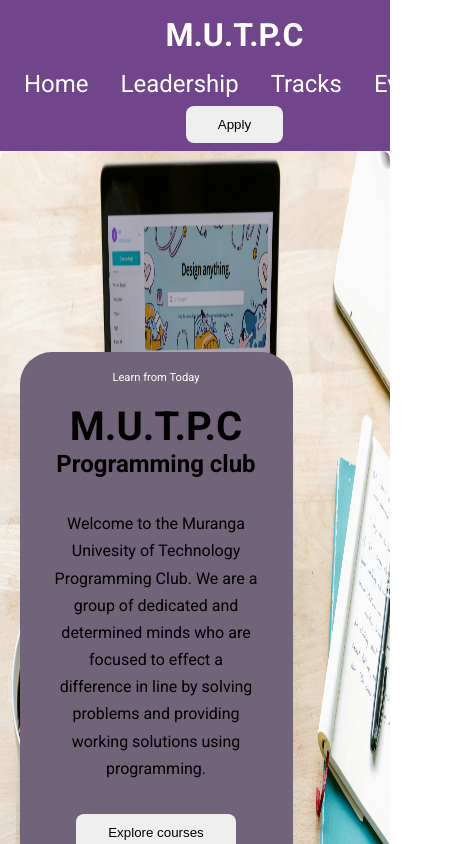
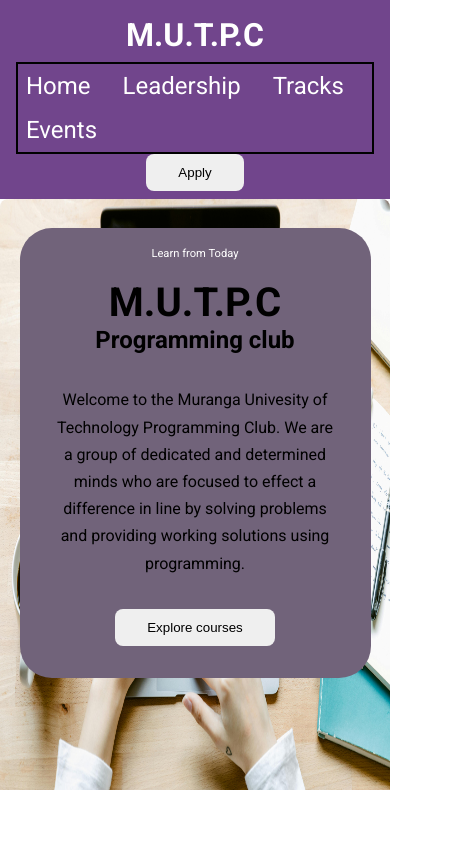
Before and after one commit to JulieWilly/muranga-university-programming-club_website, a React (Vite) app: page / in a window 390 px wide. Shown: the top 844 px of the page, 453 px wide, since content can reach past the window. Built offline with nearby package versions, Linux system fonts and the light colour scheme.

Commit message:
adding new responsiveness media queries

```diff
--- a/src/components/Header/homeSection.css
+++ b/src/components/Header/homeSection.css
@@ -15,10 +15,12 @@
   --black-color: #000000;
   --hover-color: #4e166f;
 }
+
 .header {
   display: flex;
   padding: 0.5rem 1rem;
   flex-direction: row;
+  width: 100%;
   flex-wrap: wrap;
   justify-content: space-around;
   align-items: center;
@@ -47,6 +49,8 @@
   padding: 0;
   display: flex;
   flex-direction: row;
+  flex-wrap: wrap;
+  align-items: center;
   gap: 0 1rem;
 
 }
@@ -86,8 +90,6 @@
 
 .herosSect{
   position: relative;
-
-
 }
 .heros_sect .images {
   height: 100vh;
@@ -380,7 +382,7 @@
   }
 
   .club_info {
-    width: 70%;
+    width: 90%;
   }
   .testimonials_sect .user_testimonial{
     display: flex;
@@ -390,6 +392,13 @@
     align-items: center ;
   }
 
+  .links{
+    border: 2px solid;
+  }
+
+  .heros_sect .images{
+    height: 70vh;
+  }
 }
 
 @media screen and (min-width: 501px) and (max-width: 850px) {
@@ -417,6 +426,9 @@
     align-items: center ;
   }
   .club_info {
-    width: 70%;
+    width: 85%;
+  }
+  .heros_sect .images{
+    height: 50vh;
   }
 }
```
